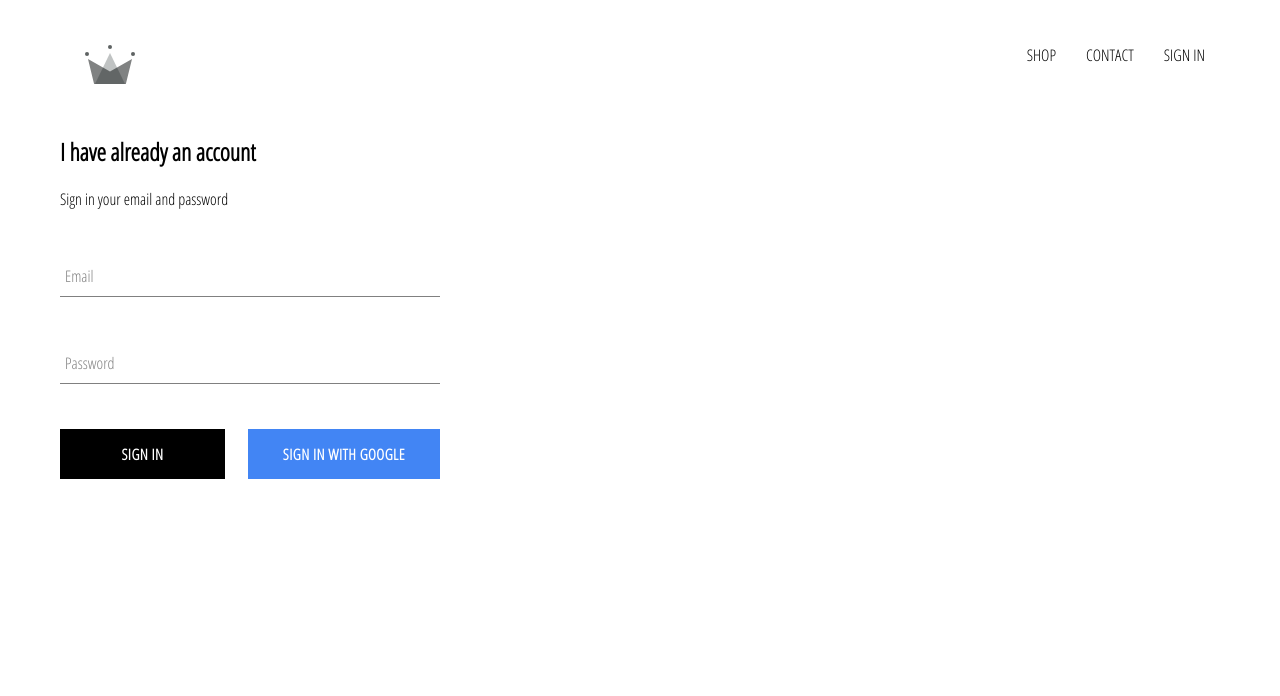
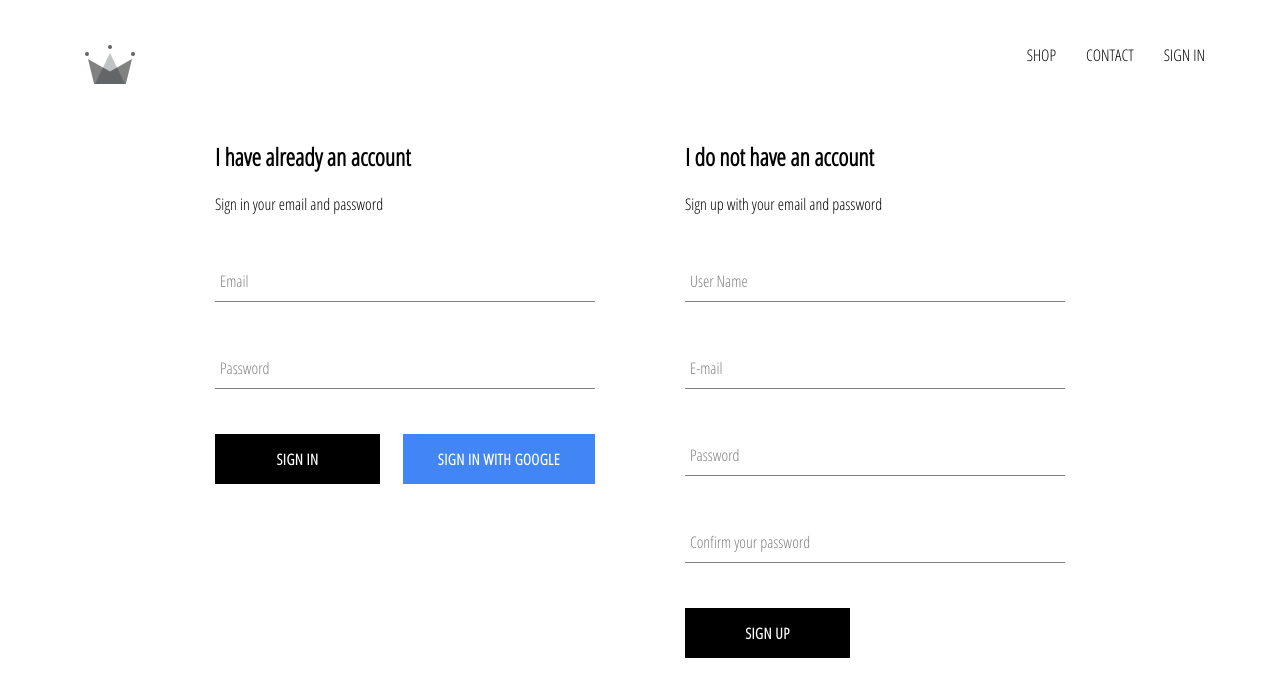
Before and after one commit to GuajardoEdahi/E-commerce-REACT, a React (Create React App) app: page /signin in a window 1280 px wide. Shown: the top 696 px of the page. Built offline with nearby package versions, Linux system fonts and the light colour scheme; no server answers.

Commit message:
native sign up added

```diff
--- a/src/App.js
+++ b/src/App.js
@@ -5,7 +5,8 @@
 import ShopPage from './pages/shop/shop.component';
 import Header from './components/header/header.component';
 import SignInSignUp from './pages/sign-in-and-sign-up/sign-in-and-sign-up.component';
-import {auth} from './firebase/firebase.utils'
+import {auth,createUserProfileDocument} from './firebase/firebase.utils';
+import { onSnapshot } from 'firebase/firestore'
 
 
 class App extends React.Component {
@@ -19,9 +20,28 @@
   unsubscribeFromAuth=null
 
   componentDidMount() {
-    auth.onAuthStateChanged((user) => {
-      this.setState({ currentUser:user });
-      console.log(user);
+    this.unsubscribeFromAuth=auth.onAuthStateChanged(async userAuth => {
+
+     if(userAuth){
+
+      const userRef = await createUserProfileDocument(userAuth);
+
+     userRef.onSnapshot(snapShot=>{
+       this.setState({
+         currentUser:{
+           id:snapShot.id,
+           ...snapShot.data()
+         }
+       },()=>{
+        console.log(this.state)
+       });
+     });
+
+     }else{
+       this.setState({currentUser: userAuth});
+     }
+
+
     }
 
     )
--- a/src/components/sign-in/sign-in.component.jsx
+++ b/src/components/sign-in/sign-in.component.jsx
@@ -3,6 +3,7 @@
 import FormInput from '../form-input/form-input.component';
 import CustomButton from '../custom-button/custom-button.component'
 import {signInWithGoogle} from '../../firebase/firebase.utils'
+
 class SignIn extends React.Component {
     constructor(props) {
         super(props);
--- /dev/null
+++ b/src/components/sign-up/sign-up.component.jsx
@@ -0,0 +1,120 @@
+import React from 'react';
+import FormInput from '../form-input/form-input.component';
+import CustomButton from '../custom-button/custom-button.component';
+
+import {auth, createUserProfileDocument} from '../../firebase/firebase.utils'
+
+import './sign-up.styles.scss'
+
+class SignUp extends React.Component {
+
+    constructor() {
+        super();
+        this.state={
+            displayName:'',
+            email:'',
+            password:'',
+            confirmPassword:'',
+        }
+    }
+
+    handleSubmit = async event=>{
+        event.preventDefault();
+        const {displayName,email, password,confirmPassword}= this.state
+
+        if(password!==confirmPassword){
+            alert("passwords don't match");
+            return;
+        }
+
+        try{
+            const{user} =  await auth.createUserWithEmailAndPassword(email,password)
+
+           await createUserProfileDocument(user, {displayName}  )
+
+           this.setState({
+            displayName:'',
+            email:'',
+            password:'',
+            confirmPassword:'',
+           });
+        }catch(err){
+            console.error(err)
+
+        }
+
+    }
+
+    handleChange = event =>{
+        const {name, value}= event.target;
+
+        this.setState({[name]: value})
+
+
+    }
+
+    render(){
+        const {displayName,email, password,confirmPassword}= this.state
+        return(
+            <div className='sign-up'>
+                <h2 className='title'>
+                    I do not have an account
+                </h2>
+                <span>
+                    Sign up with your email and password
+                </span>
+                <form className='sign-up-form' onSubmit={this.handleSubmit}>
+                    <FormInput
+                    type='text'
+                    name='displayName'
+                    value={displayName}
+                    onChange={this.handleChange}
+                    label='User Name'
+                    required
+                    >
+
+                    </FormInput>
+                    <FormInput
+                    type='email'
+                    name='email'
+                    value={email}
+                    onChange={this.handleChange}
+                    label='E-mail'
+                    required
+                    >
+
+                    </FormInput>
+                    <FormInput
+                    type='password'
+                    name='password'
+                    value={password}
+                    onChange={this.handleChange}
+                    label='Password'
+                    required
+                    >
+
+                    </FormInput>
+
+                    <FormInput
+                    type='password'
+                    name='confirmPassword'
+                    value={confirmPassword}
+                    onChange={this.handleChange}
+                    label='Confirm your password'
+                    required
+                    >
+
+                    </FormInput>
+
+                    <CustomButton type='submit'>SIGN UP</CustomButton>
+
+                </form>
+
+
+            </div>
+        )
+    }
+
+}
+
+export default SignUp
--- /dev/null
+++ b/src/components/sign-up/sign-up.styles.scss
@@ -0,0 +1,9 @@
+.sign-up {
+  display: flex;
+  flex-direction: column;
+  width: 380px;
+}
+
+.title {
+  margin: 10px o;
+}
--- a/src/firebase/firebase.utils.js
+++ b/src/firebase/firebase.utils.js
@@ -1,6 +1,7 @@
 import firebase from 'firebase/compat/app';
 import 'firebase/compat/firestore';
 import 'firebase/compat/auth';
+import { doc, getDoc, setDoc } from 'firebase/firestore'
 
 const config = {
     apiKey: "AIzaSyAdVbiHMPc1fpbSNMa_eboi7Q8PuD9pSCY",
@@ -11,6 +12,36 @@
     appId: "1:1094749977082:web:8f0a0a4fd0bd963b81cc43",
     measurementId: "G-D1GR04QZ8X"
   };
+
+  export const createUserProfileDocument = async (userAuth, additionalData) => {
+
+    if(!userAuth) return;
+
+    const userRef = firestore.doc(`users/${userAuth.uid}`)
+
+    const snapShot = await userRef.get()
+
+    if(!snapShot.exists){
+      const {displayName, email} = userAuth;
+      const createdAt = new Date();
+      try{
+
+        await userRef.set({
+          displayName,
+          email,
+          createdAt,
+          ...additionalData
+        })
+
+      }catch(error){
+        console.log('error creating user', error.message);
+      }
+
+
+    }return userRef;
+
+
+  }
 
   firebase.initializeApp(config);
 
--- a/src/pages/sign-in-and-sign-up/sign-in-and-sign-up.component.jsx
+++ b/src/pages/sign-in-and-sign-up/sign-in-and-sign-up.component.jsx
@@ -1,11 +1,13 @@
 import React from 'react';
 import SignIn from '../../components/sign-in/sign-in.component'
 import './sign-in-and-sing-up.styles.scss'
+import SignUp from '../../components/sign-up/sign-up.component';
 
 const SignInSignUp = ()=>(
 
     <div className="sign-in-and-sign-up">
         <SignIn />
+        <SignUp />
     </div>
 
 )
--- a/src/pages/sign-in-and-sign-up/sign-in-and-sing-up.styles.scss
+++ b/src/pages/sign-in-and-sign-up/sign-in-and-sing-up.styles.scss
@@ -0,0 +1,6 @@
+.sign-in-and-sign-up {
+  width: 850px;
+  display: flex;
+  justify-content: space-between;
+  margin: 30px auto;
+}
```
